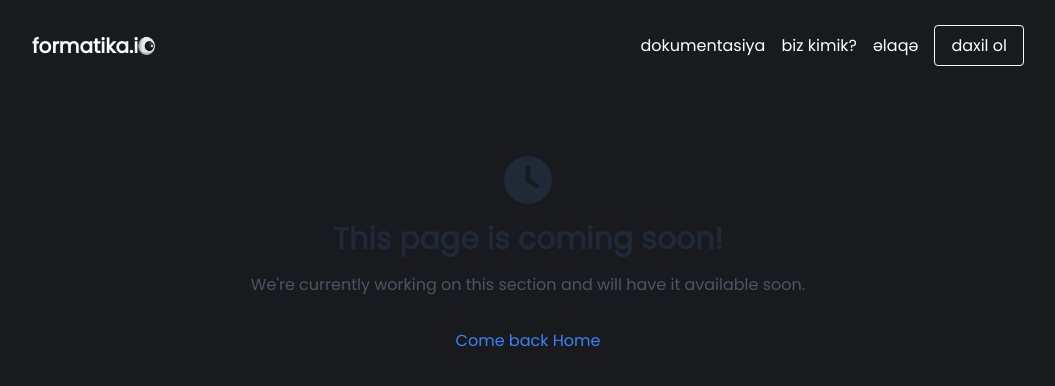
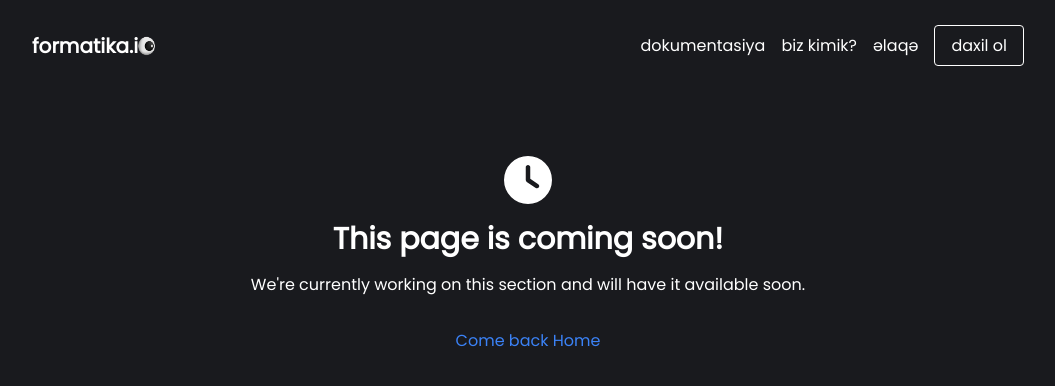
Before and after one commit to formatika-io/formatika-frontend, a React (Vite) app: page /about in a window 1280 px wide. Shown: the top 386 px of the page, without its empty margins (112-1167 px from the left). Built offline with nearby package versions, Linux system fonts and the light colour scheme.

Commit message:
Update text color of soon page

```diff
--- a/src/pages/soon/Soon.tsx
+++ b/src/pages/soon/Soon.tsx
@@ -4,16 +4,10 @@ import { Link } from "react-router-dom";
 
 function Soon() {
   return (
-    <div className="container mx-auto px-4 py-16 text-center">
-      <FontAwesomeIcon
-        icon={faClock}
-        size="3x"
-        className="text-gray-800 mb-4"
-      />
-      <h1 className="text-3xl font-bold text-gray-800">
-        This page is coming soon!
-      </h1>
-      <p className="text-gray-600 mt-4">
+    <div className="container mx-auto px-4 py-16 text-center text-white">
+      <FontAwesomeIcon icon={faClock} size="3x" className="mb-4" />
+      <h1 className="text-3xl font-bold">This page is coming soon!</h1>
+      <p className="mt-4">
         We're currently working on this section and will have it available soon.
       </p>
       <Link to="/" className="text-blue-500 hover:underline mt-8 inline-block">
```
